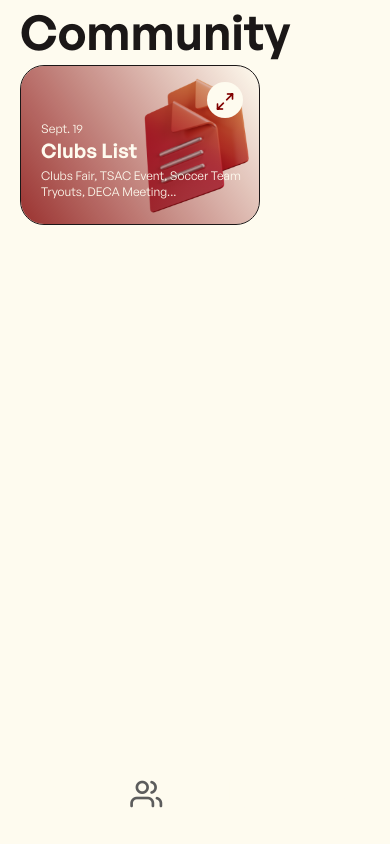
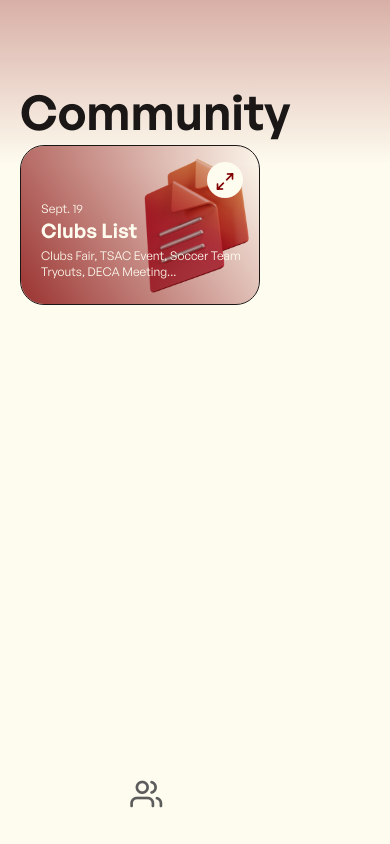
Before and after one commit to Trudeau-SAC/pethsapp-2.0, a React Native app: screen /Community in a window 390 px wide. Built offline with nearby package versions, Linux system fonts and the light colour scheme.

Commit message:
Add top gradient

```diff
--- a/components/Card.js
+++ b/components/Card.js
@@ -5,7 +5,27 @@ import { useNavigation } from '@react-navigation/native';
 import ExpandButton from './ExpandButton';
 import Text from './Text';
 
-const Card = (props) => {
+/**
+ * Card component, which displays text and images
+ * @param {string} shape The shape of the card, either 'rectangle' or 'square'
+ * @param {string} title The main title of the card
+ * @param {string} subtitle The subtitle of the card
+ * @param {string} supertitle Like the subtitle, but above the title
+ * @param {string} navigateTo The name of the screen to navigate to when the card is pressed
+ * @param {object} navigationParams The params to pass to the screen when navigating
+ * @param {string} imageSource The source of the image to display on the card
+ * @param {string} icon The name of the icon to display on the card
+ * @returns
+ */
+const Card = ({
+  shape,
+  title,
+  subtitle,
+  supertitle,
+  navigateTo,
+  navigationParams,
+  imageSource,
+}) => {
   const theme = useTheme();
   const navigation = useNavigation();
 
@@ -48,12 +68,10 @@ const Card = (props) => {
   return (
     <View
       style={styles.container}
-      onPress={() => navigation.navigate(props.navigateTo)}
+      onPress={() => navigation.navigate(navigateTo)}
       underlayColor={theme.colors.onPrimary}
     >
-      {props.imageSource && (
-        <Image source={props.imageSource} style={styles.graphic} />
-      )}
+      {imageSource && <Image source={imageSource} style={styles.graphic} />}
       <LinearGradient
         style={styles.background}
         colors={[theme.colors.card + 'CC', theme.colors.card + '00']}
@@ -61,26 +79,24 @@ const Card = (props) => {
         end={{ x: 1, y: 0 }}
       />
       <View style={styles.textContainer}>
-        {props.supertitle && (
+        {supertitle && (
           <Text color="onPrimary" variant="body2" style={styles.text}>
-            {props.supertitle}
+            {supertitle}
           </Text>
         )}
-        {props.title && (
+        {title && (
           <Text color="onPrimary" variant="cardTitle">
-            {props.title}
+            {title}
           </Text>
         )}
-        {props.subtitle && (
+        {subtitle && (
           <Text color="onPrimary" variant="body2" style={styles.text}>
-            {props.subtitle}
+            {subtitle}
           </Text>
         )}
       </View>
       <ExpandButton
-        onPress={() =>
-          navigation.navigate(props.navigateTo, props.navigationParams)
-        }
+        onPress={() => navigation.navigate(navigateTo, navigationParams)}
       />
     </View>
   );
--- a/components/Layout.js
+++ b/components/Layout.js
@@ -1,6 +1,7 @@
-import { StyleSheet, ScrollView, View } from 'react-native';
+import { StyleSheet, ScrollView, View, Dimensions } from 'react-native';
 import { useSafeAreaInsets } from 'react-native-safe-area-context';
 import { useTheme } from '@react-navigation/native';
+import { LinearGradient } from 'expo-linear-gradient';
 
 /**
  * Provides a consistent layout for all screens
@@ -8,6 +9,7 @@ import { useTheme } from '@react-navigation/native';
  */
 export default function Layout({ children, hasTabBar }) {
   const insets = useSafeAreaInsets();
+  const windowWidth = Dimensions.get('window').width;
   const theme = useTheme();
 
   const styles = StyleSheet.create({
@@ -21,6 +23,21 @@ export default function Layout({ children, hasTabBar }) {
       paddingRight: theme.spacing.s5,
       paddingBottom: hasTabBar ? theme.tabBarHeight - insets.bottom : 0,
     },
+    gradient: {
+      position: 'absolute',
+      height: 164,
+      width: windowWidth,
+      top: 0,
+      left: 0,
+    },
+    topBackground: {
+      backgroundColor: theme.colors.primary + '4D',
+      height: 1000,
+      position: 'absolute',
+      top: -1000,
+      left: 0,
+      right: 0,
+    },
   });
 
   return (
@@ -29,6 +46,14 @@ export default function Layout({ children, hasTabBar }) {
         contentContainerStyle={styles.scrollView}
         alwaysBounceVertical={false}
       >
+        {/* View so that when the screen bounces on IOS, the background is consistent */}
+        <View style={styles.topBackground} />
+        <LinearGradient
+          style={styles.gradient}
+          colors={[theme.colors.primary + '4D', theme.colors.primary + '00']}
+          start={{ x: 0, y: 0 }}
+          end={{ x: 0, y: 1 }}
+        />
         {children}
       </ScrollView>
     </View>
--- a/screens/community/Community.js
+++ b/screens/community/Community.js
@@ -1,14 +1,22 @@
+import { useTheme } from '@react-navigation/native';
 import Card from '../../components/Card';
 import Layout from '../../components/Layout';
 import Text from '../../components/Text';
 
 const Community = ({ navigation }) => {
+  const theme = useTheme();
+
   return (
     <Layout hasTabBar>
-      <Text variant="heading2" color="text">
+      <Text
+        variant="heading2"
+        color="text"
+        style={{ marginTop: theme.spacing.s20 }}
+      >
         Community
       </Text>
       <Card
+        shape="rectangle"
         title="Clubs List"
         subtitle="Clubs Fair, TSAC Event, Soccer Team Tryouts, DECA Meeting..."
         supertitle="Sept. 19"
```
